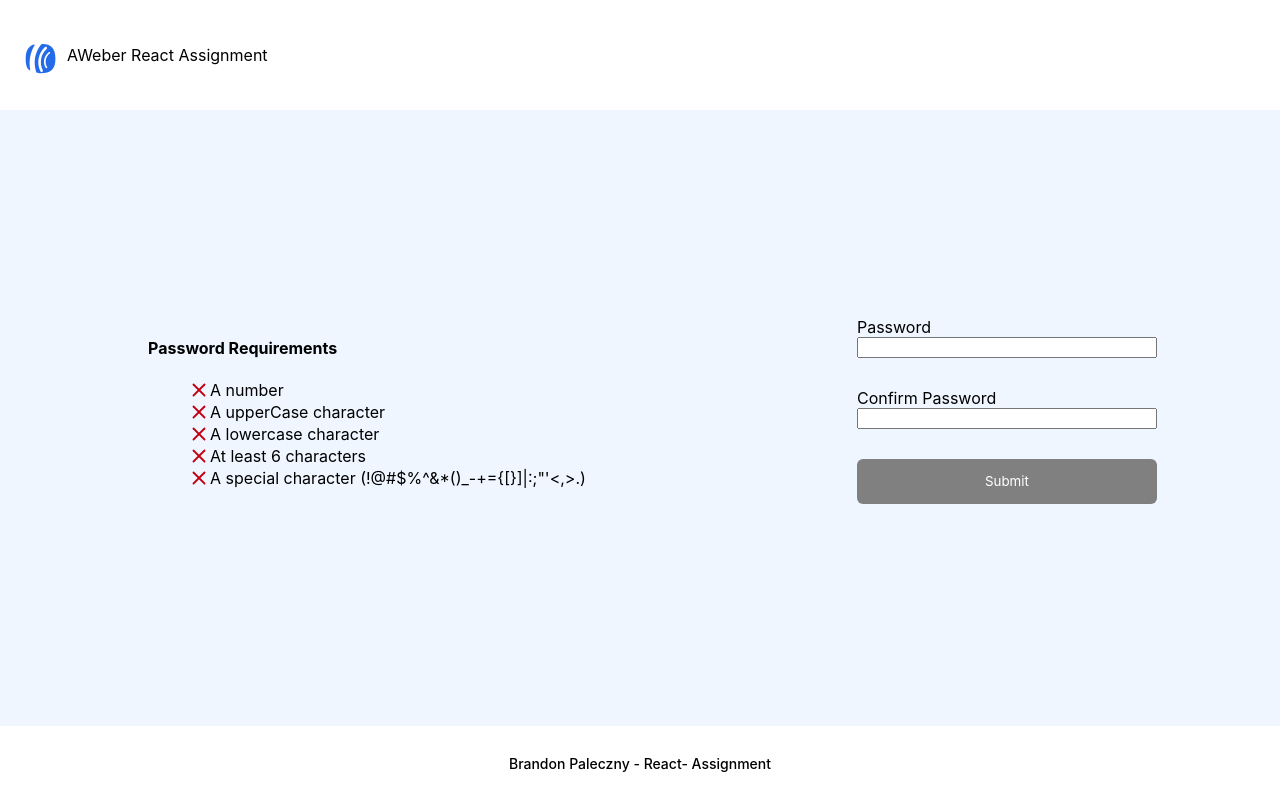
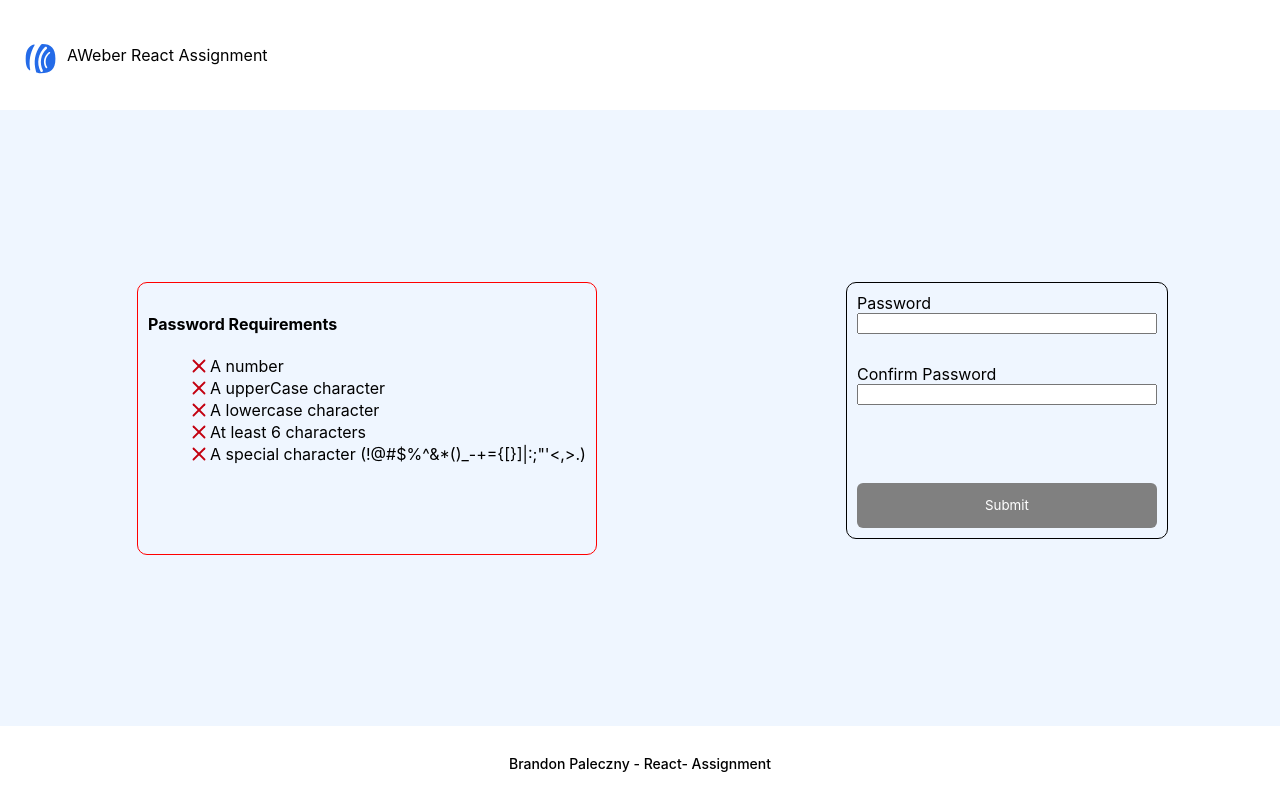
Before and after one commit to Paleczny/AWeber, a React (Vite) app: page / in a window 1280 px wide. Built offline with nearby package versions, Linux system fonts and the light colour scheme.

Commit message:
add borders around password form and requirements. show alert message for success

```diff
--- a/src/components/password/Password.jsx
+++ b/src/components/password/Password.jsx
@@ -1,7 +1,7 @@
 import React, {useState} from 'react';
 import {styled} from 'styled-components';
 
-import Requirements from '../Requirements';
+import Requirements from '../passwordRequirements/PasswordRequirements';
 
 const SectionStyled = styled.section`
   padding-left: 25px;
@@ -13,11 +13,15 @@ const FormStyled = styled.form`
   display: grid;
   grid-template-columns: 300px;
   grid-gap: 30px;
+  border: 1px solid;
+  border-radius: 10px;
+  padding: 10px;
 `
 
 const LabelInputContainerStyled = styled.div`
   display: flex;
   flex-direction: column;
+  margin-bottom: ${({marginBottom}) => marginBottom}
 `
 
 const SubmitButtonStyled = styled.button`
@@ -53,6 +57,8 @@ export default function Password() {
         password: '',
         confirmPassword: ''
     });
+
+    const passwordsAreEqual = passwordForm.password === passwordForm.confirmPassword;
 
     const [passwordRequirements, setPasswordRequirements] = useState({
         number: {
@@ -96,20 +102,31 @@ export default function Password() {
         event.preventDefault();
 
         setPasswordRequirements(pves => {
-            return Object.keys(pves).map(pve => {
+            let allValid = true;
+            const newPves =  Object.keys(pves).map(pve => {
+                const valid =  !!passwordForm.password.match(pves[pve].regex)
+                if(!valid){
+                    allValid = false;
+                }
                 return {
                     ...pves[pve],
-                    valid: !!passwordForm.password.match(pves[pve].regex)
+                    valid
                 }
             });
+
+            if(allValid){
+                alert("Success!")
+            }
+
+            return newPves;
         });
     }
 
     function isSubmitDisabled() {
         const {password, confirmPassword} = passwordForm;
         const empty = !confirmPassword || !password;
-        const equal = confirmPassword === password;
-        return empty || !equal;
+
+        return empty || !passwordsAreEqual;
     }
 
     return (
@@ -128,7 +145,7 @@ export default function Password() {
                                type='password'>
                         </input>
                     </LabelInputContainerStyled>
-                    <LabelInputContainerStyled>
+                    <LabelInputContainerStyled marginBottom={passwordsAreEqual && '48px'}>
                         <label htmlFor='confirmPassword'>Confirm Password</label>
                         <input
                             id='confirmPassword'
@@ -138,6 +155,7 @@ export default function Password() {
                             type='password'>
                         </input>
                     </LabelInputContainerStyled>
+                    {!passwordsAreEqual && <label>Passwords do not match</label>}
                     <LabelInputContainerStyled>
                         <SubmitButtonStyled
                             data-testid='button'
--- a/src/components/Requirements.jsx
+++ b/src/components/passwordRequirements/PasswordRequirements.jsx
@@ -1,8 +1,8 @@
 import React, {memo} from 'react';
 import {styled} from 'styled-components';
 
-import Checkmark from "../assets/icons/Checkmark";
-import Xmark from "../assets/icons/Xmark";
+import Checkmark from "../../assets/icons/Checkmark";
+import Xmark from "../../assets/icons/Xmark";
 
 const ListElementStyled = styled.li`
   list-style-type: none;
@@ -10,7 +10,16 @@ const ListElementStyled = styled.li`
   align-items: center;
 `
 
-function Requirements({passwordRequirements}) {
+const PasswordSection = styled.section`
+  border: 1px solid;
+  border-radius: 10px;
+  padding: 10px;
+  border-color: ${({noErrors}) => {
+    return noErrors ? 'green' : 'red';
+  }};
+`
+
+function PasswordRequirements({passwordRequirements}) {
     const validationListItems = Object.keys(passwordRequirements).map((passwordRequirement, index) => {
         return (
             <ListElementStyled key={index}>
@@ -20,14 +29,16 @@ function Requirements({passwordRequirements}) {
         )
     });
 
+    const noErrors = Object.keys(passwordRequirements).every(passwordRequirement => passwordRequirements[passwordRequirement].valid);
+
     return (
-        <section>
+        <PasswordSection noErrors={noErrors}>
             <h4>Password Requirements</h4>
             <ul>
                 {validationListItems}
             </ul>
-        </section>
+        </PasswordSection>
     )
 }
 
-export default memo(Requirements);
+export default memo(PasswordRequirements);
```
